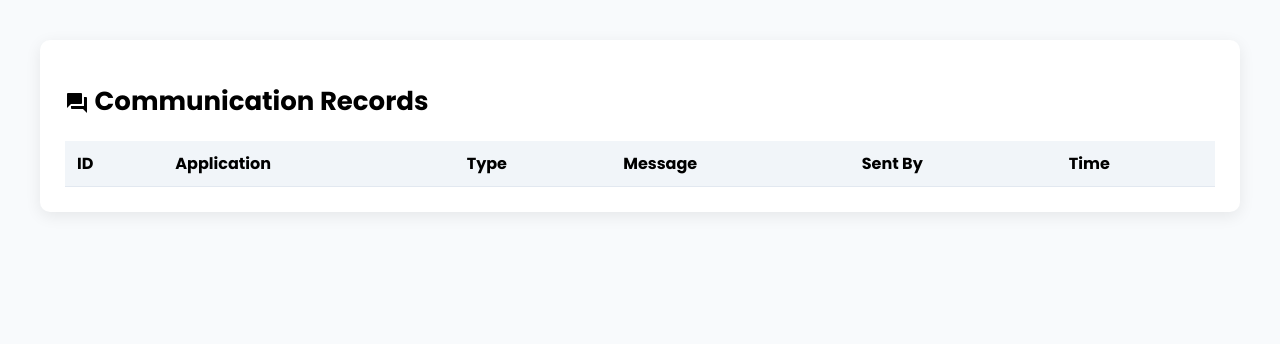
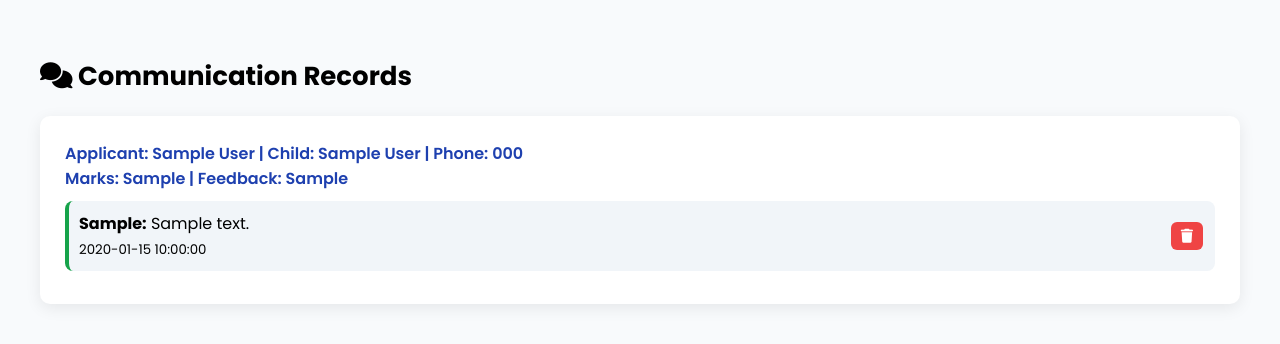
Before and after one commit to MenukaSankalpa/School, a PHP site: page /admin/communication_records.php in a window 1280 px wide. Shown: the top 344 px of the page. Run offline with PHP 8.4, Linux system fonts and the light colour scheme; tables that the repository leaves empty or names only in its code hold one stand-in row (values such as "Sample post"); data that the repository does not hold is empty.

Commit message:
update communication_records.php

```diff
--- a/admin/communication_records.php
+++ b/admin/communication_records.php
@@ -4,18 +4,34 @@ if (session_status() === PHP_SESSION_NONE) {
     session_start();
 }
 
-// $role = $_SESSION['role'] ?? 0;
-// if ($role != 1) {
-//     die("Access denied – only super admin can view all communications.");
-// }
+$notification = "";
 
-$sql = "SELECT c.*, a.child_full_name, u.username AS admin_name
-        FROM communication_logs c
-        LEFT JOIN application_info a ON c.application_id = a.id
-        LEFT JOIN users u ON u.username = c.sent_by
-        ORDER BY c.created_at DESC";
+// Handle deletion
+if ($_SERVER['REQUEST_METHOD'] === 'POST' && isset($_POST['delete_id'])) {
+    $msgId = intval($_POST['delete_id']);
+    $stmt = $conn->prepare("DELETE FROM messages WHERE id = ?");
+    $stmt->bind_param("i", $msgId);
+    if ($stmt->execute()) {
+        $notification = "Message deleted successfully!";
+    } else {
+        $notification = "Failed to delete message.";
+    }
+}
+
+// Fetch all messages
+$sql = "SELECT m.id AS message_id, m.sender, m.receiver, m.message, m.subject, m.created_at,
+               m.applicant_id,
+               a.child_full_name, a.applicant_full_name, a.applicant_phone, a.marks, a.feedback
+        FROM messages m
+        LEFT JOIN application_info a ON m.applicant_id = a.id
+        ORDER BY m.applicant_id ASC, m.created_at ASC";
 
 $result = $conn->query($sql);
+$messages = [];
+while ($row = $result->fetch_assoc()) {
+    $applicantId = $row['applicant_id'] ?? 'no_applicant_' . $row['message_id']; // handle messages with no applicant
+    $messages[$applicantId][] = $row;
+}
 ?>
 
 <!DOCTYPE html>
@@ -24,70 +40,102 @@ $result = $conn->query($sql);
 <meta charset="UTF-8">
 <title>Communication Records</title>
 <link href="https://fonts.googleapis.com/css2?family=Poppins:wght@400;500;600;700&display=swap" rel="stylesheet">
-<link href="https://fonts.googleapis.com/icon?family=Material+Icons" rel="stylesheet">
+<link href="https://cdnjs.cloudflare.com/ajax/libs/font-awesome/6.5.0/css/all.min.css" rel="stylesheet">
 <style>
-body {
-  margin:0; font-family:'Poppins',sans-serif; background:#f8fafc;
-}
-.main {
-  padding:40px;
-}
-.card {
-  background:#fff;
-  border-radius:10px;
-  padding:25px;
-  box-shadow:0 4px 16px rgba(0,0,0,0.08);
-}
-h1 {
-  font-size:26px;
-  margin-bottom:20px;
-}
-.table {
-  width:100%;
-  border-collapse:collapse;
-}
-.table th, .table td {
-  padding:10px 12px;
-  border-bottom:1px solid #e2e8f0;
-  text-align:left;
-}
-.table th {
-  background:#f1f5f9;
-}
-.type-email { color:#2563eb; font-weight:600; }
-.type-message { color:#16a34a; font-weight:600; }
+body { margin:0; font-family:'Poppins',sans-serif; background:#f8fafc; }
+.main { padding:40px; }
+.card { background:#fff; border-radius:10px; padding:25px; box-shadow:0 4px 16px rgba(0,0,0,0.08); margin-bottom:40px; }
+h1 { font-size:26px; margin-bottom:20px; }
+.applicant-header { font-weight:600; font-size:16px; margin-bottom:10px; color:#1e40af; }
+.message-box { background:#f1f5f9; padding:10px 12px; border-radius:8px; margin-bottom:8px; display:flex; justify-content:space-between; align-items:center; }
+.message-content { max-width:90%; }
+.sender-admin { border-left:4px solid #2563eb; padding-left:10px; }
+.sender-parent { border-left:4px solid #16a34a; padding-left:10px; }
+.btn-delete { background:#ef4444; color:#fff; border:none; padding:6px 10px; border-radius:6px; cursor:pointer; font-size:14px; transition:0.3s; }
+.btn-delete:hover { background:#b91c1c; }
+.blur-bg { position:fixed; top:0; left:0; width:100%; height:100%; background:rgba(0,0,0,0.4); display:none; justify-content:center; align-items:center; z-index:1000; }
+.popup { background:#fff; padding:25px; border-radius:12px; text-align:center; width:320px; box-shadow:0 5px 20px rgba(0,0,0,0.3); }
+.popup h3 { margin-bottom:20px; font-size:18px; }
+.popup button { padding:8px 14px; border:none; border-radius:6px; margin:0 8px; cursor:pointer; font-weight:500; }
+.popup .confirm { background:#ef4444; color:#fff; }
+.popup .cancel { background:#94a3b8; color:#fff; }
+.toast { position:fixed; top:20px; right:20px; background:#16a34a; color:#fff; padding:12px 20px; border-radius:8px; box-shadow:0 4px 12px rgba(0,0,0,0.2); display:none; z-index:2000; }
 </style>
 </head>
 <body>
+
 <div class="main">
-<div class="card">
-<h1><span class="material-icons" style="vertical-align:middle;">forum</span> Communication Records</h1>
+    <h1><i class="fas fa-comments"></i> Communication Records</h1>
 
-<table class="table">
-<thead>
-<tr>
-  <th>ID</th>
-  <th>Application</th>
-  <th>Type</th>
-  <th>Message</th>
-  <th>Sent By</th>
-  <th>Time</th>
-</tr>
-</thead>
-<tbody>
-<?php while($row = $result->fetch_assoc()): ?>
-<tr>
-  <td><?= htmlspecialchars($row['id']) ?></td>
-  <td><?= htmlspecialchars($row['child_full_name'] ?? '-') ?></td>
-  <td class="type-<?= $row['type'] ?>"><?= htmlspecialchars(ucfirst($row['type'])) ?></td>
-  <td><?= htmlspecialchars($row['message']) ?></td>
-  <td><?= htmlspecialchars($row['sent_by']) ?></td>
-  <td><?= htmlspecialchars($row['created_at']) ?></td>
-</tr>
-<?php endwhile; ?>
-</tbody>
-</table>
+    <?php if (!empty($messages)): ?>
+        <?php foreach ($messages as $applicantId => $msgs): ?>
+            <div class="card">
+                <?php
+                $first = $msgs[0];
+                $applicantName = $first['applicant_full_name'] ?? 'Unknown Applicant';
+                $childName = $first['child_full_name'] ?? '-';
+                $phone = $first['applicant_phone'] ?? '-';
+                $marks = $first['marks'] ?? '-';
+                $feedback = $first['feedback'] ?? '-';
+                ?>
+                <div class="applicant-header">
+                    Applicant: <?= htmlspecialchars($applicantName) ?> | Child: <?= htmlspecialchars($childName) ?> | Phone: <?= htmlspecialchars($phone) ?><br>
+                    Marks: <?= htmlspecialchars($marks) ?> | Feedback: <?= htmlspecialchars($feedback) ?>
+                </div>
+                <?php foreach ($msgs as $msg): ?>
+                    <div class="message-box <?= ($msg['sender']=='admin') ? 'sender-admin' : 'sender-parent' ?>">
+                        <div class="message-content">
+                            <strong><?= htmlspecialchars($msg['sender']) ?>:</strong> <?= htmlspecialchars($msg['message']) ?><br>
+                            <small><?= htmlspecialchars($msg['created_at']) ?></small>
+                        </div>
+                        <button class="btn-delete" data-id="<?= $msg['message_id'] ?>"><i class="fas fa-trash"></i></button>
+                    </div>
+                <?php endforeach; ?>
+            </div>
+        <?php endforeach; ?>
+    <?php else: ?>
+        <p>No messages found.</p>
+    <?php endif; ?>
 </div>
+
+<!-- Confirmation Popup -->
+<div class="blur-bg" id="blur-bg">
+    <div class="popup">
+        <h3>Are you sure you want to delete this message?</h3>
+        <form method="post" id="deleteForm">
+            <input type="hidden" name="delete_id" id="delete_id">
+            <button type="submit" class="confirm">Delete</button>
+            <button type="button" class="cancel" id="cancelBtn">Cancel</button>
+        </form>
+    </div>
 </div>
+
+<div class="toast" id="toast"><?= htmlspecialchars($notification) ?></div>
+
+<script>
+const deleteButtons = document.querySelectorAll('.btn-delete');
+const blurBg = document.getElementById('blur-bg');
+const deleteIdInput = document.getElementById('delete_id');
+const cancelBtn = document.getElementById('cancelBtn');
+const toast = document.getElementById('toast');
+
+deleteButtons.forEach(btn => {
+    btn.addEventListener('click', () => {
+        deleteIdInput.value = btn.getAttribute('data-id');
+        blurBg.style.display = 'flex';
+    });
+});
+
+cancelBtn.addEventListener('click', () => {
+    blurBg.style.display = 'none';
+});
+
+// Show toast if notification exists
+<?php if(!empty($notification)): ?>
+toast.style.display = 'block';
+setTimeout(() => { toast.style.display = 'none'; }, 3000);
+<?php endif; ?>
+</script>
+
 </body>
 </html>
```
